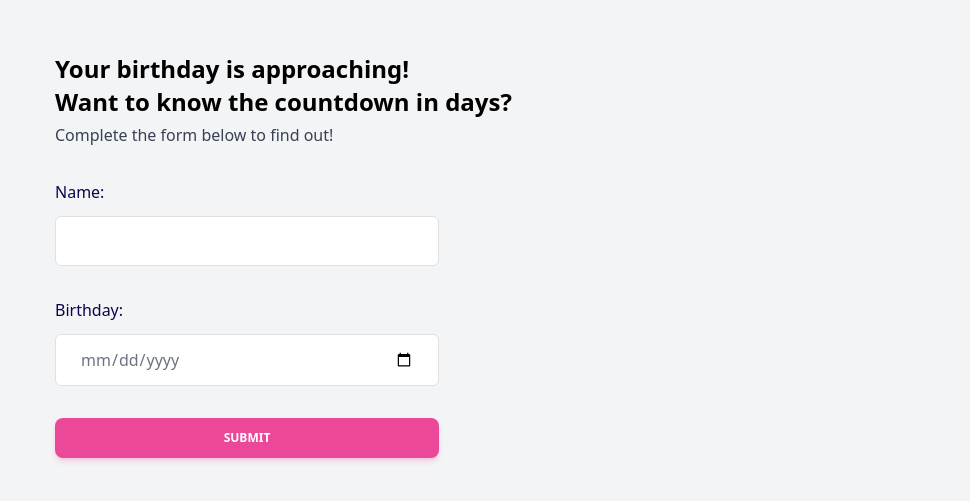
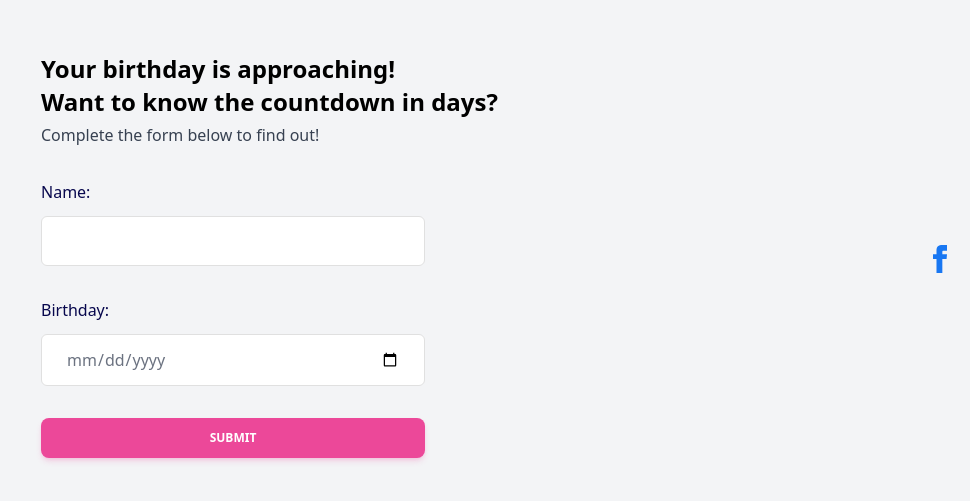
Before and after one commit to claudiasalves/birthday-app, a website: page index.html in a window 1280 px wide. Shown: the part 141-642 px from the top of the page, without its empty margins (310-1280 px from the left). Drawn offline with nearby package versions, Linux system fonts and the light colour scheme.

Commit message:
facebook button added

```diff
--- a/index.html
+++ b/index.html
@@ -4,6 +4,7 @@
   <meta charset="UTF-8">
   <meta name="viewport" content="width=device-width, initial-scale=1.0">
   <script src="https://cdn.tailwindcss.com"></script>
+  <link rel="stylesheet" href="https://cdnjs.cloudflare.com/ajax/libs/font-awesome/4.7.0/css/font-awesome.min.css">
   <title>My birthday app</title>
 </head>
 <body>
@@ -41,6 +42,19 @@
         </div>
       </form>
     </div>
+    <div class="social_media">
+      <a href="https://www.facebook.com/sharer/sharer.php?u=https://claudiasalves.github.io/birthday-app/result.html">
+        <svg
+          xmlns="http://www.w3.org/2000/svg"
+          class="h-7 w-7"
+          fill="currentColor"
+          style="color: #1877f2"
+          viewBox="0 0 24 24">
+            <path d="M9 8h-3v4h3v12h5v-12h3.642l.358-4h-4v-1.667c0-.955.192-1.333 1.115-1.333h2.885v-5h-3.808c-3.596 0-5.192 1.583-5.192 4.615v3.385z" />
+        </svg>
+      </a>
+      <!-- <a href="#" class="fa fa-facebook background-color:#3B5998 color:white"></a> -->
+    </div>
   </div>
   <script src="index.js"></script>
 </body>
```
